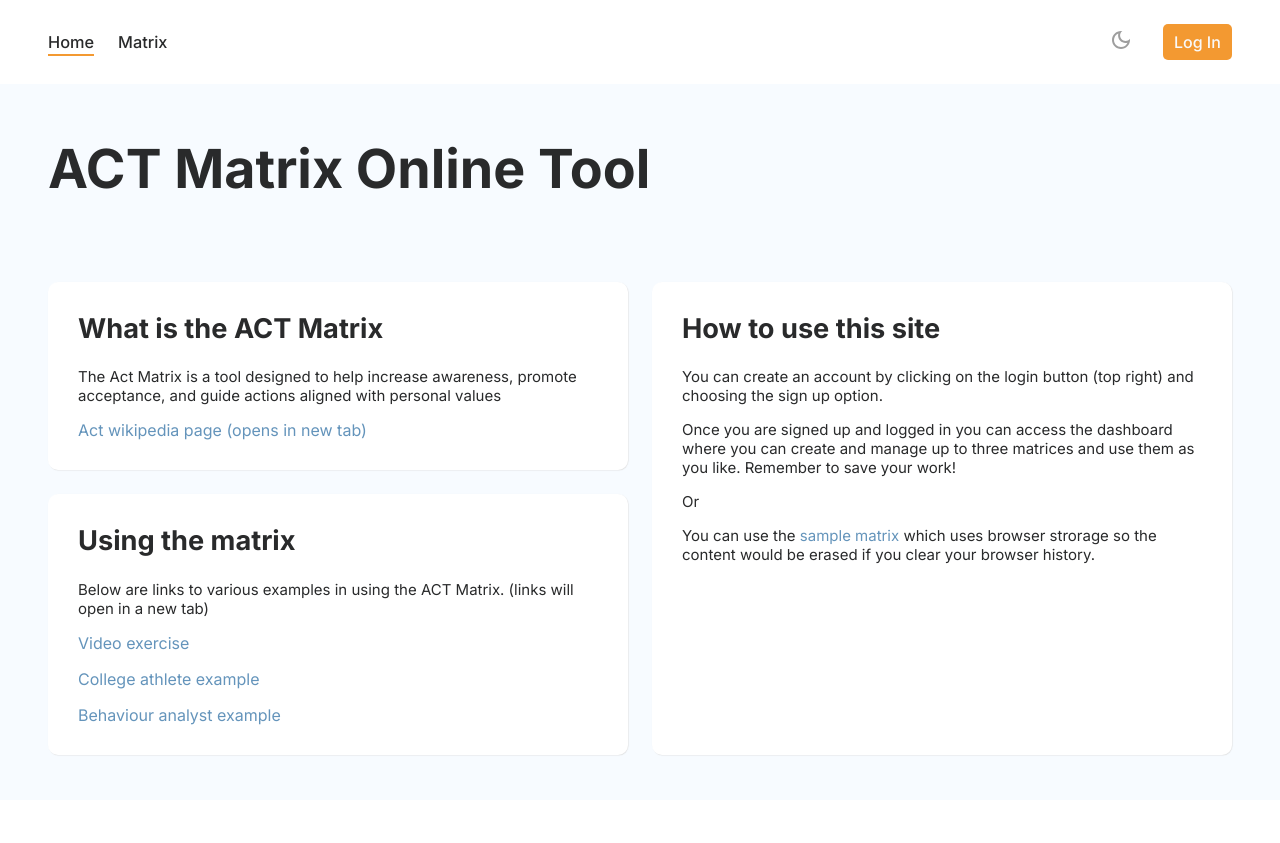
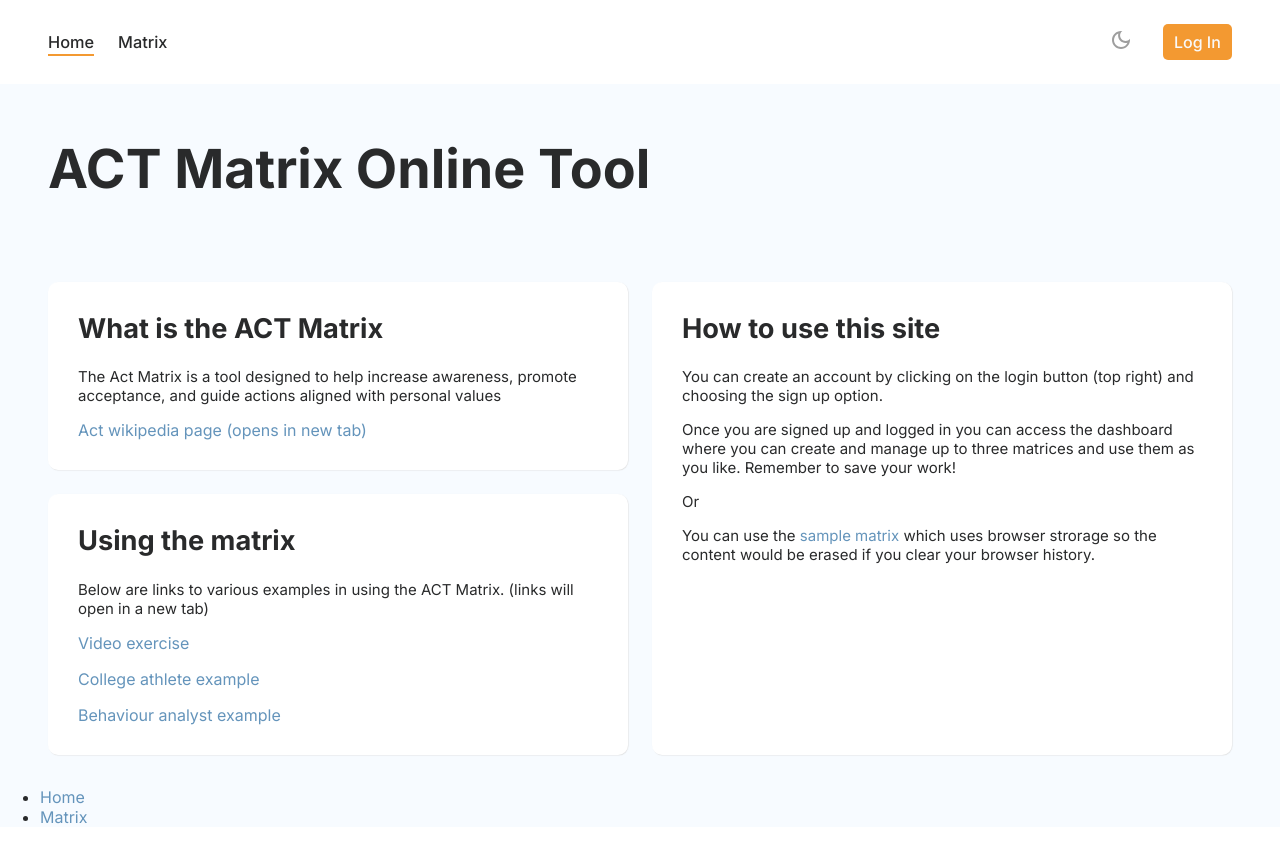
Before and after one commit to MauritzLM/act-matrix, a React (Vite) app: page / in a window 1280 px wide. Before the commit the page ends 800 px from the top, so only its background shows below. Built offline with nearby package versions, Linux system fonts and the light colour scheme; no server answers; what @tiptap/extension-color would draw is missing.

Commit message:
added footer with sitemap

```diff
--- a/src/App.jsx
+++ b/src/App.jsx
@@ -9,6 +9,7 @@ import Dashboard from './pages/dashboard';
 import Userpanel from './components/userPanel';
 import SampleMatrix from './components/sampleComponents/sampleMatrix';
 import ErrorPage from './pages/error-page';
+import Footer from './components/footer';
 
 
 function App() {
@@ -40,6 +41,7 @@ function App() {
             </Route>
           </Routes>
         </main>
+        <Footer />
       </div>
     </>
   )
--- /dev/null
+++ b/src/components/footer.jsx
@@ -0,0 +1,18 @@
+import { Link } from "react-router-dom"
+import { useAuth0 } from '@auth0/auth0-react';
+
+
+export default function Footer() {
+const {isAuthenticated} = useAuth0()
+    return (
+        <>
+            <footer>
+                <ul>
+                    <li><Link to="/">Home</Link></li>
+                    <li><Link to="/act-matrix">Matrix</Link></li>
+                    {isAuthenticated && (<li><Link to='/dashboard'>Dashboard</Link></li>)}
+                </ul>
+            </footer>
+        </>
+    )
+}
```
